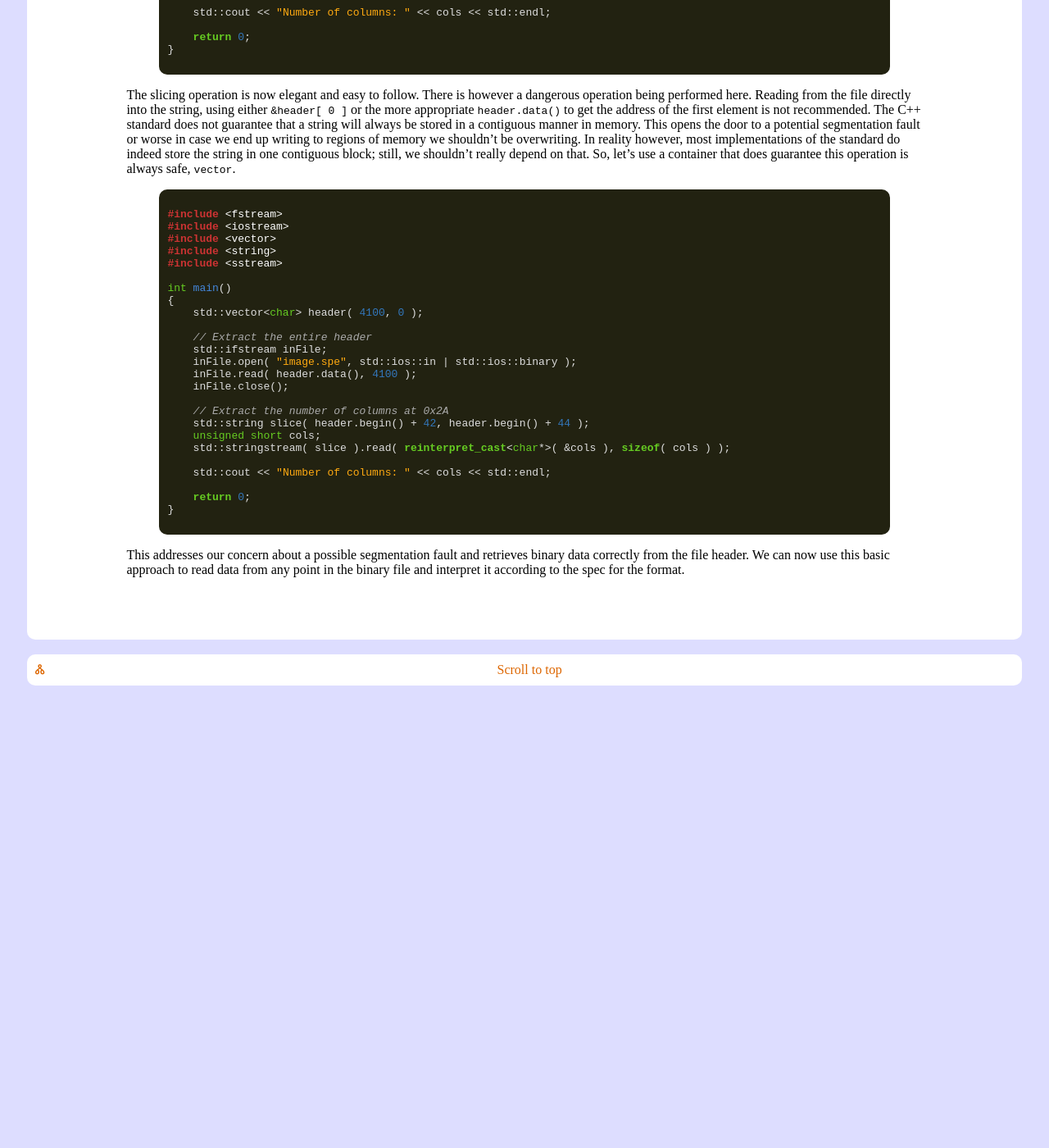
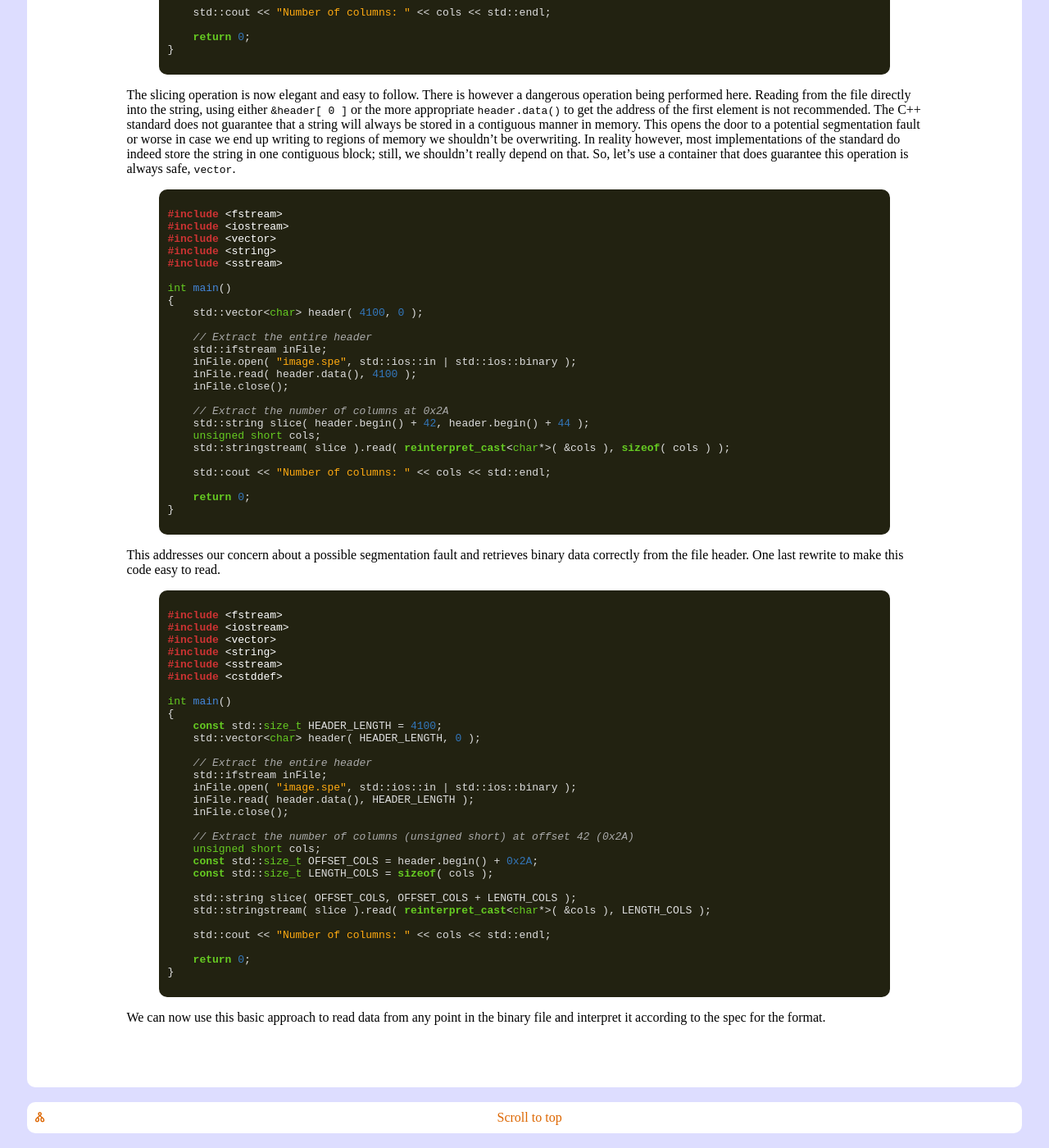
Before and after one commit to dekonvoluted/dekonvoluted.github.io, a Jekyll site: the page built from _posts/2015-08-07-working-with-binary-files-in-c++.md, in a window 1280 px wide and 1400 px high, scrolled down 2663 px. Shown: the whole window at 82% size. Built offline with Jekyll 4.4.1, drawn with Linux system fonts in a browser that asks for light colours; comment, search, counter and statistics services are not loaded; before the commit the page ends 3517 px from its top, so only the background shows below that.

Commit message:
One further clean up of binary read program

```diff
--- a/_posts/2015-08-07-working-with-binary-files-in-c++.md
+++ b/_posts/2015-08-07-working-with-binary-files-in-c++.md
@@ -203,4 +203,39 @@ int main()
 {% endhighlight %}
 
 This addresses our concern about a possible segmentation fault and retrieves binary data correctly from the file header.
+One last rewrite to make this code easy to read.
+
+{% highlight cpp lineanchors %}
+#include <fstream>
+#include <iostream>
+#include <vector>
+#include <string>
+#include <sstream>
+#include <cstddef>
+
+int main()
+{
+    const std::size_t HEADER_LENGTH = 4100;
+    std::vector<char> header( HEADER_LENGTH, 0 );
+
+    // Extract the entire header
+    std::ifstream inFile;
+    inFile.open( "image.spe", std::ios::in | std::ios::binary );
+    inFile.read( header.data(), HEADER_LENGTH );
+    inFile.close();
+
+    // Extract the number of columns (unsigned short) at offset 42 (0x2A)
+    unsigned short cols;
+    const std::size_t OFFSET_COLS = header.begin() + 0x2A;
+    const std::size_t LENGTH_COLS = sizeof( cols );
+
+    std::string slice( OFFSET_COLS, OFFSET_COLS + LENGTH_COLS );
+    std::stringstream( slice ).read( reinterpret_cast<char*>( &cols ), LENGTH_COLS );
+
+    std::cout << "Number of columns: " << cols << std::endl;
+
+    return 0;
+}
+{% endhighlight %}
+
 We can now use this basic approach to read data from any point in the binary file and interpret it according to the spec for the format.
```
